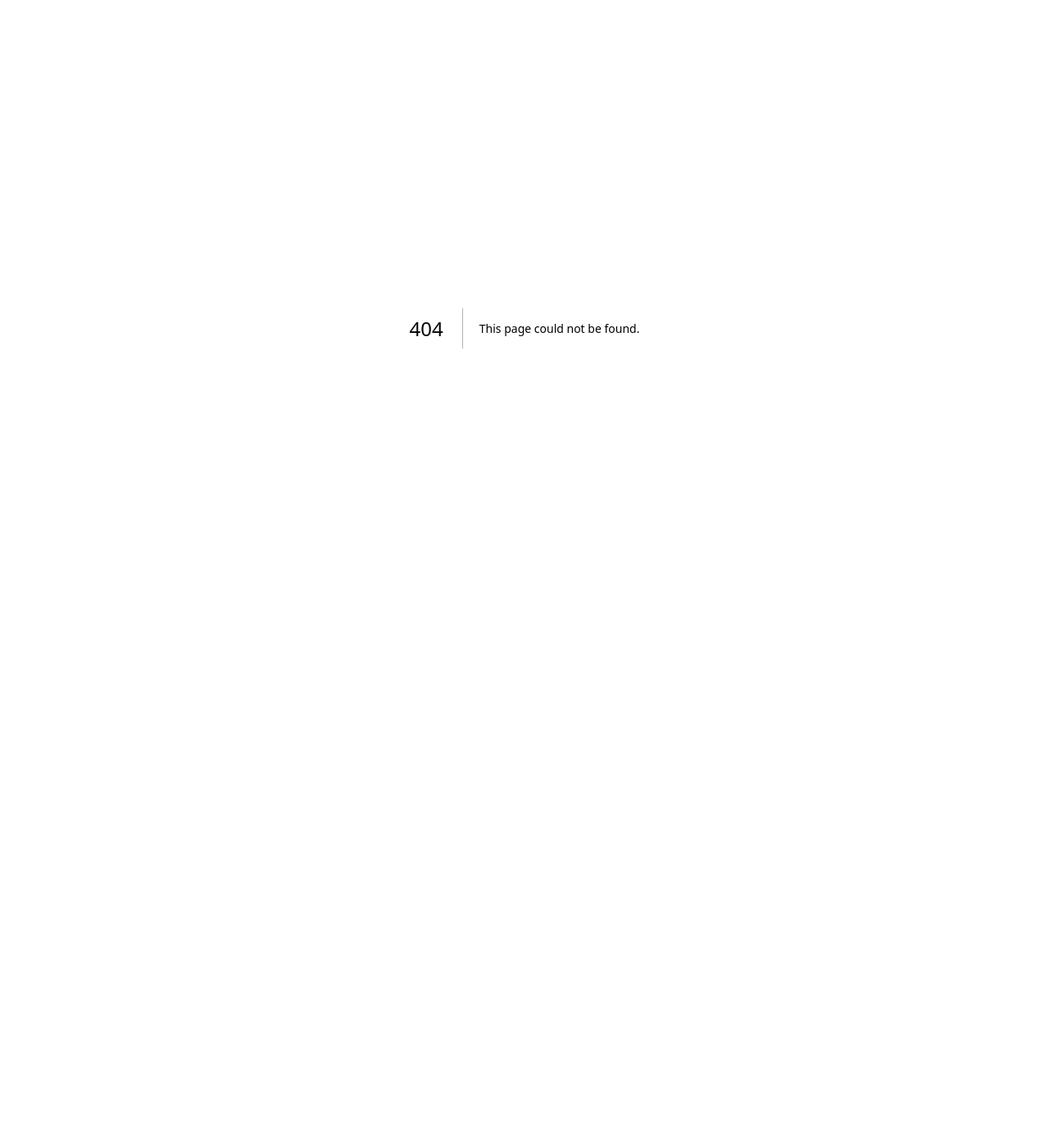
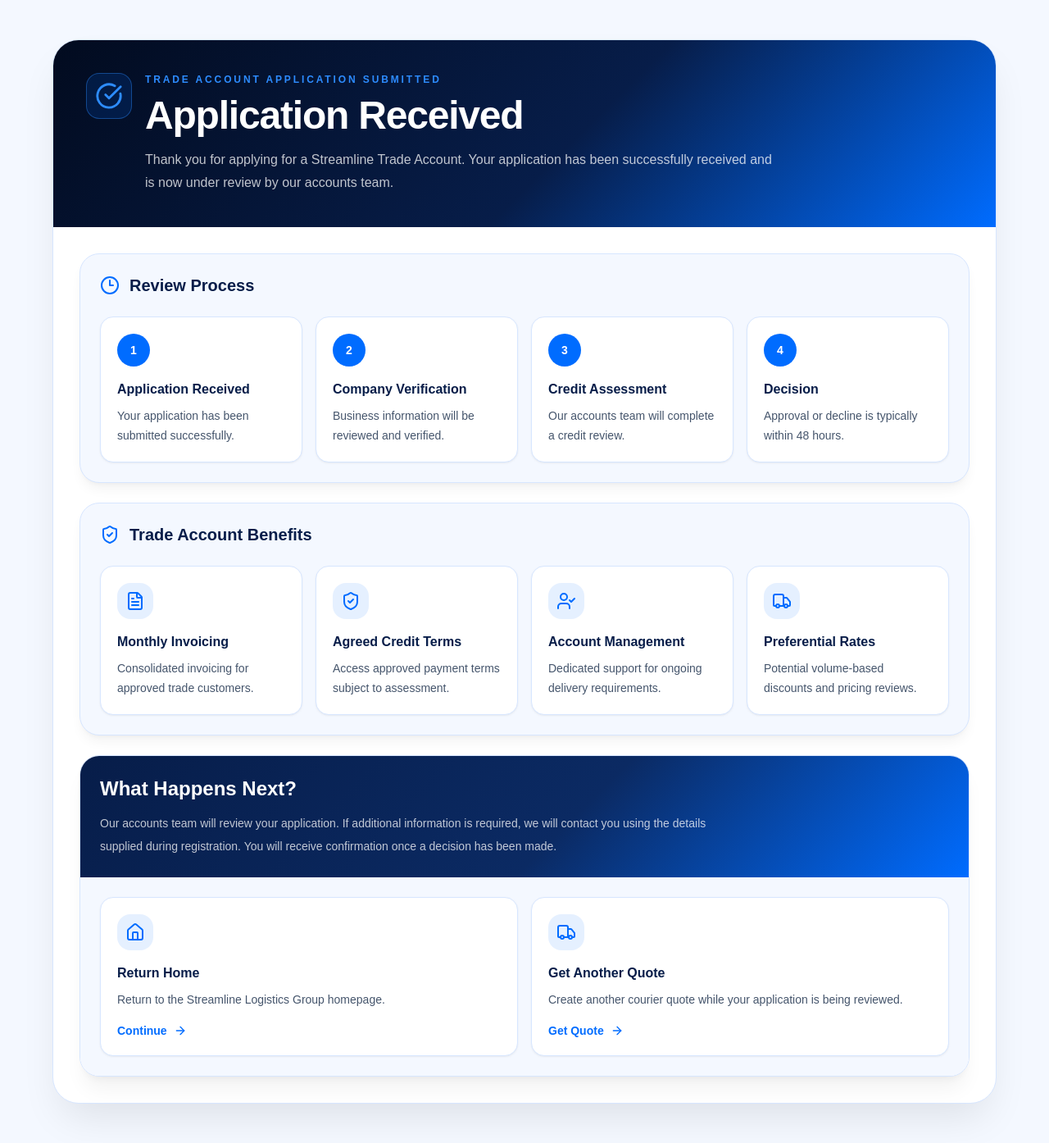
Before and after one commit to Qassy123/streamline-logistics, a Next.js app: page /trade-account-success in a window 1280 px wide. Before the commit this address had no page. Shown: the whole page at 82% size. Before the commit the page ends 800 px from the top, so only its background shows below. Built offline with nearby package versions, Linux system fonts and the light colour scheme.

Commit message:
Add trade account success page

```diff
--- /dev/null
+++ b/app/trade-account-success/page.tsx
@@ -0,0 +1,258 @@
+import Link from "next/link";
+import {
+  ArrowRight,
+  CheckCircle,
+  Clock3,
+  FileText,
+  Home,
+  ShieldCheck,
+  Truck,
+  UserCheck,
+} from "lucide-react";
+
+export default function TradeAccountSuccessPage({
+  searchParams,
+}: {
+  searchParams: {
+    quoteId?: string;
+  };
+}) {
+  const quoteId = searchParams.quoteId;
+
+  return (
+    <main className="min-h-screen bg-[#F4F8FF] px-4 py-8 text-[#071D49] sm:px-6 sm:py-12">
+      <div className="mx-auto max-w-6xl">
+        <section className="overflow-hidden rounded-[1.5rem] border border-[#D7E6FF] bg-white shadow-2xl shadow-black/10 sm:rounded-[2rem]">
+          <div className="bg-[linear-gradient(135deg,_#020B1F_0%,_#071D49_55%,_#006CFF_100%)] p-6 text-white sm:p-10">
+            <div className="flex items-start gap-4">
+              <span className="flex h-14 w-14 shrink-0 items-center justify-center rounded-2xl border border-[#2D8CFF]/40 bg-[#006CFF]/15 text-[#2D8CFF]">
+                <CheckCircle size={34} />
+              </span>
+
+              <div>
+                <p className="text-xs font-bold uppercase tracking-[0.24em] text-[#2D8CFF]">
+                  Trade account application submitted
+                </p>
+
+                <h1 className="mt-3 text-3xl font-bold tracking-tight sm:text-5xl">
+                  Application Received
+                </h1>
+
+                <p className="mt-4 max-w-3xl text-sm leading-7 text-white/75 sm:text-base">
+                  Thank you for applying for a Streamline Trade Account. Your
+                  application has been successfully received and is now under
+                  review by our accounts team.
+                </p>
+              </div>
+            </div>
+          </div>
+
+          <div className="grid gap-6 p-5 sm:p-8">
+            {quoteId && (
+              <section className="rounded-3xl border border-[#D7E6FF] bg-[#F4F8FF] p-5 shadow-lg shadow-black/5 sm:p-6">
+                <div className="mb-4 flex items-center gap-3">
+                  <FileText className="shrink-0 text-[#006CFF]" size={24} />
+                  <h2 className="text-xl font-bold">Application Reference</h2>
+                </div>
+
+                <p className="text-sm leading-6 text-slate-600">
+                  Your trade account application has been linked to:
+                </p>
+
+                <p className="mt-3 break-words rounded-2xl border border-[#D7E6FF] bg-white p-4 text-sm font-bold text-[#071D49]">
+                  {quoteId}
+                </p>
+              </section>
+            )}
+
+            <section className="rounded-3xl border border-[#D7E6FF] bg-[#F4F8FF] p-5 shadow-lg shadow-black/5 sm:p-6">
+              <div className="mb-6 flex items-center gap-3">
+                <Clock3 className="shrink-0 text-[#006CFF]" size={24} />
+                <h2 className="text-xl font-bold">Review Process</h2>
+              </div>
+
+              <div className="grid gap-4 md:grid-cols-4">
+                <ProcessCard
+                  number="1"
+                  title="Application Received"
+                  text="Your application has been submitted successfully."
+                />
+
+                <ProcessCard
+                  number="2"
+                  title="Company Verification"
+                  text="Business information will be reviewed and verified."
+                />
+
+                <ProcessCard
+                  number="3"
+                  title="Credit Assessment"
+                  text="Our accounts team will complete a credit review."
+                />
+
+                <ProcessCard
+                  number="4"
+                  title="Decision"
+                  text="Approval or decline is typically within 48 hours."
+                />
+              </div>
+            </section>
+
+            <section className="rounded-3xl border border-[#D7E6FF] bg-[#F4F8FF] p-5 shadow-lg shadow-black/5 sm:p-6">
+              <div className="mb-6 flex items-center gap-3">
+                <ShieldCheck className="shrink-0 text-[#006CFF]" size={24} />
+                <h2 className="text-xl font-bold">Trade Account Benefits</h2>
+              </div>
+
+              <div className="grid gap-4 md:grid-cols-2 lg:grid-cols-4">
+                <BenefitCard
+                  icon="invoice"
+                  title="Monthly Invoicing"
+                  text="Consolidated invoicing for approved trade customers."
+                />
+
+                <BenefitCard
+                  icon="credit"
+                  title="Agreed Credit Terms"
+                  text="Access approved payment terms subject to assessment."
+                />
+
+                <BenefitCard
+                  icon="manager"
+                  title="Account Management"
+                  text="Dedicated support for ongoing delivery requirements."
+                />
+
+                <BenefitCard
+                  icon="discount"
+                  title="Preferential Rates"
+                  text="Potential volume-based discounts and pricing reviews."
+                />
+              </div>
+            </section>
+
+            <section className="overflow-hidden rounded-3xl border border-[#D7E6FF] bg-white shadow-xl shadow-black/5">
+              <div className="bg-[linear-gradient(135deg,_#071D49_0%,_#0B2A63_55%,_#006CFF_100%)] p-6 text-white">
+                <h2 className="text-2xl font-bold">What Happens Next?</h2>
+
+                <p className="mt-3 max-w-3xl text-sm leading-7 text-white/75">
+                  Our accounts team will review your application. If additional
+                  information is required, we will contact you using the details
+                  supplied during registration. You will receive confirmation
+                  once a decision has been made.
+                </p>
+              </div>
+
+              <div className="grid gap-4 bg-[#F4F8FF] p-5 sm:p-6 md:grid-cols-2">
+                <ActionCard
+                  href="/"
+                  icon="home"
+                  title="Return Home"
+                  text="Return to the Streamline Logistics Group homepage."
+                  action="Continue"
+                />
+
+                <ActionCard
+                  href="/quote"
+                  icon="truck"
+                  title="Get Another Quote"
+                  text="Create another courier quote while your application is being reviewed."
+                  action="Get Quote"
+                />
+              </div>
+            </section>
+          </div>
+        </section>
+      </div>
+    </main>
+  );
+}
+
+function ProcessCard({
+  number,
+  title,
+  text,
+}: {
+  number: string;
+  title: string;
+  text: string;
+}) {
+  return (
+    <div className="rounded-2xl border border-[#D7E6FF] bg-white p-5 shadow-sm shadow-black/5">
+      <div className="mb-4 flex h-10 w-10 items-center justify-center rounded-full bg-[#006CFF] text-sm font-bold text-white">
+        {number}
+      </div>
+
+      <h3 className="font-bold text-[#071D49]">{title}</h3>
+
+      <p className="mt-2 text-sm leading-6 text-slate-600">{text}</p>
+    </div>
+  );
+}
+
+function BenefitCard({
+  icon,
+  title,
+  text,
+}: {
+  icon: "invoice" | "credit" | "manager" | "discount";
+  title: string;
+  text: string;
+}) {
+  const Icon =
+    icon === "invoice"
+      ? FileText
+      : icon === "credit"
+      ? ShieldCheck
+      : icon === "manager"
+      ? UserCheck
+      : Truck;
+
+  return (
+    <div className="rounded-2xl border border-[#D7E6FF] bg-white p-5 shadow-sm shadow-black/5">
+      <span className="mb-4 flex h-11 w-11 items-center justify-center rounded-2xl bg-[#006CFF]/10 text-[#006CFF]">
+        <Icon size={24} />
+      </span>
+
+      <h3 className="font-bold text-[#071D49]">{title}</h3>
+
+      <p className="mt-2 text-sm leading-6 text-slate-600">{text}</p>
+    </div>
+  );
+}
+
+function ActionCard({
+  href,
+  icon,
+  title,
+  text,
+  action,
+}: {
+  href: string;
+  icon: "home" | "truck";
+  title: string;
+  text: string;
+  action: string;
+}) {
+  const Icon = icon === "home" ? Home : Truck;
+
+  return (
+    <Link
+      href={href}
+      className="group rounded-2xl border border-[#D7E6FF] bg-white p-5 shadow-sm shadow-black/5 transition hover:-translate-y-0.5 hover:border-[#006CFF] hover:shadow-xl"
+    >
+      <span className="mb-4 flex h-11 w-11 items-center justify-center rounded-2xl bg-[#006CFF]/10 text-[#006CFF] transition group-hover:bg-[#006CFF] group-hover:text-white">
+        <Icon size={24} />
+      </span>
+
+      <h3 className="font-bold text-[#071D49]">{title}</h3>
+
+      <p className="mt-2 text-sm leading-6 text-slate-600">{text}</p>
+
+      <div className="mt-4 flex items-center gap-2 text-sm font-bold text-[#006CFF]">
+        {action}
+        <ArrowRight size={16} />
+      </div>
+    </Link>
+  );
+}
```
